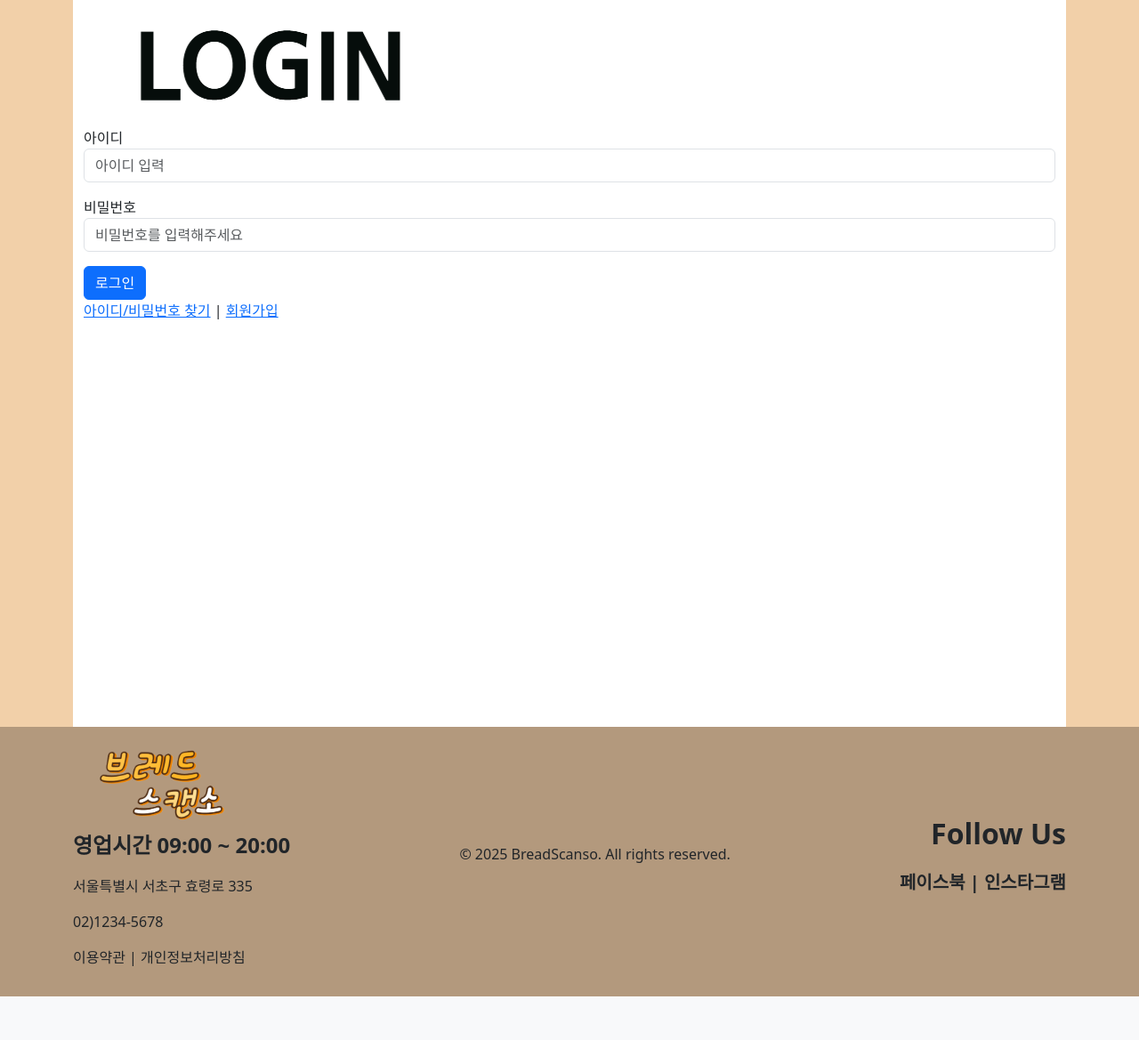
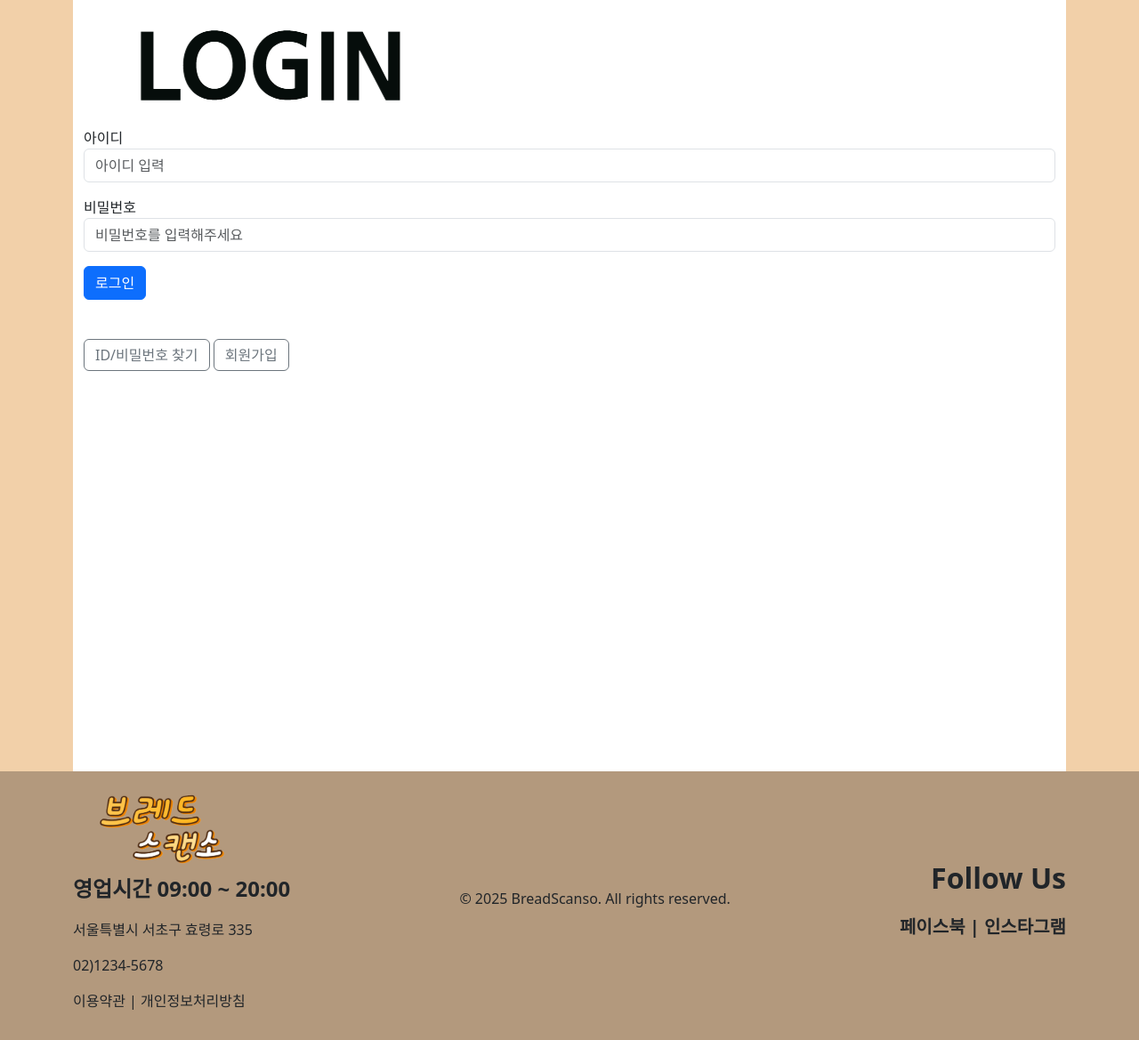
Before and after one commit to pladata-encore/DA36-final-web-BreadScanso-repo, a Django app: page /main/login/ in a window 1280 px wide. Shown: the part 239-1408 px from the top of the page at 89% size. Before the commit the page ends 1359 px from the top, so only its background shows below. Run offline with Django 5.2, Linux system fonts and the light colour scheme.

Commit message:
Fix : 하이퍼링크 디자인 버튼으로 변경

```diff
--- a/templates/main/login.html
+++ b/templates/main/login.html
@@ -36,8 +36,9 @@
 
             <button type="submit" class="btn btn-primary">로그인</button>
         </form>
-        <a href="{% url 'main:login_find' %}">아이디/비밀번호 찾기</a> |
-        <a href="{% url 'main:signup' %}">회원가입</a>
+        <br><br>
+        <a href="{% url 'main:login_find' %}" class="btn btn-outline-secondary d-inline" role="button">ID/비밀번호 찾기</a>
+        <a href="{% url 'main:signup' %}" class="btn btn-outline-secondary d-inline" role="button">회원가입</a>
     <br><br><br><br><br><br><br><br><br><br><br><br><br><br><br><br><br><br><br><br>
     </div>
 {% endblock content %}
--- a/templates/main/login_find.html
+++ b/templates/main/login_find.html
@@ -40,8 +40,9 @@
 
             <button type="submit" class="btn btn-primary">찾기</button>
         </form>
-        <a href="{% url 'main:login' %}">로그인</a> |
-        <a href="{% url 'main:signup' %}">회원가입</a>
+        <br><br>
+        <a href="{% url 'main:login' %}" class="btn btn-outline-secondary d-inline" role="button">로그인</a>
+        <a href="{% url 'main:signup' %}" class="btn btn-outline-secondary d-inline" role="button">회원가입</a>
         <br><br><br><br><br><br><br><br><br><br><br><br><br><br><br>
     </div>
 {% endblock content %}
```
